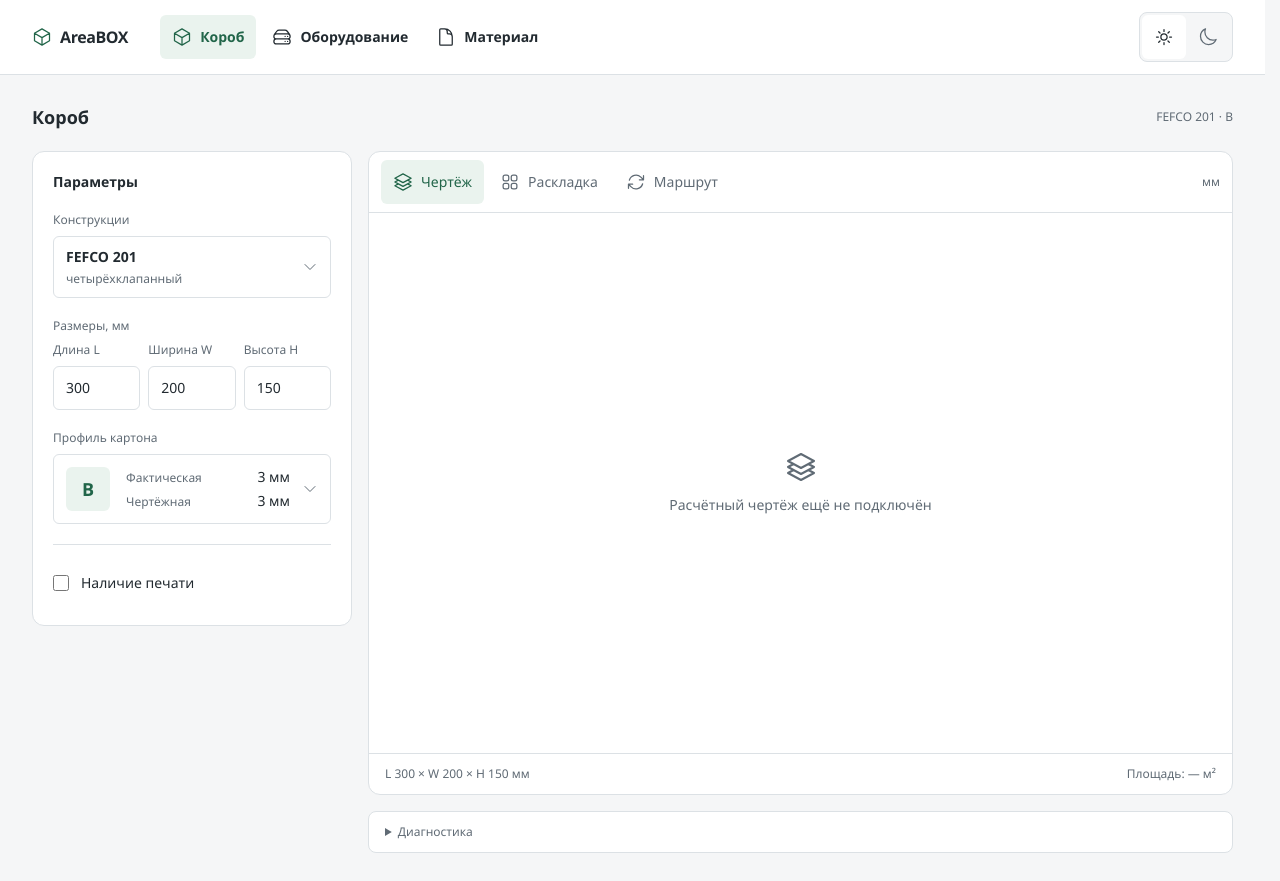
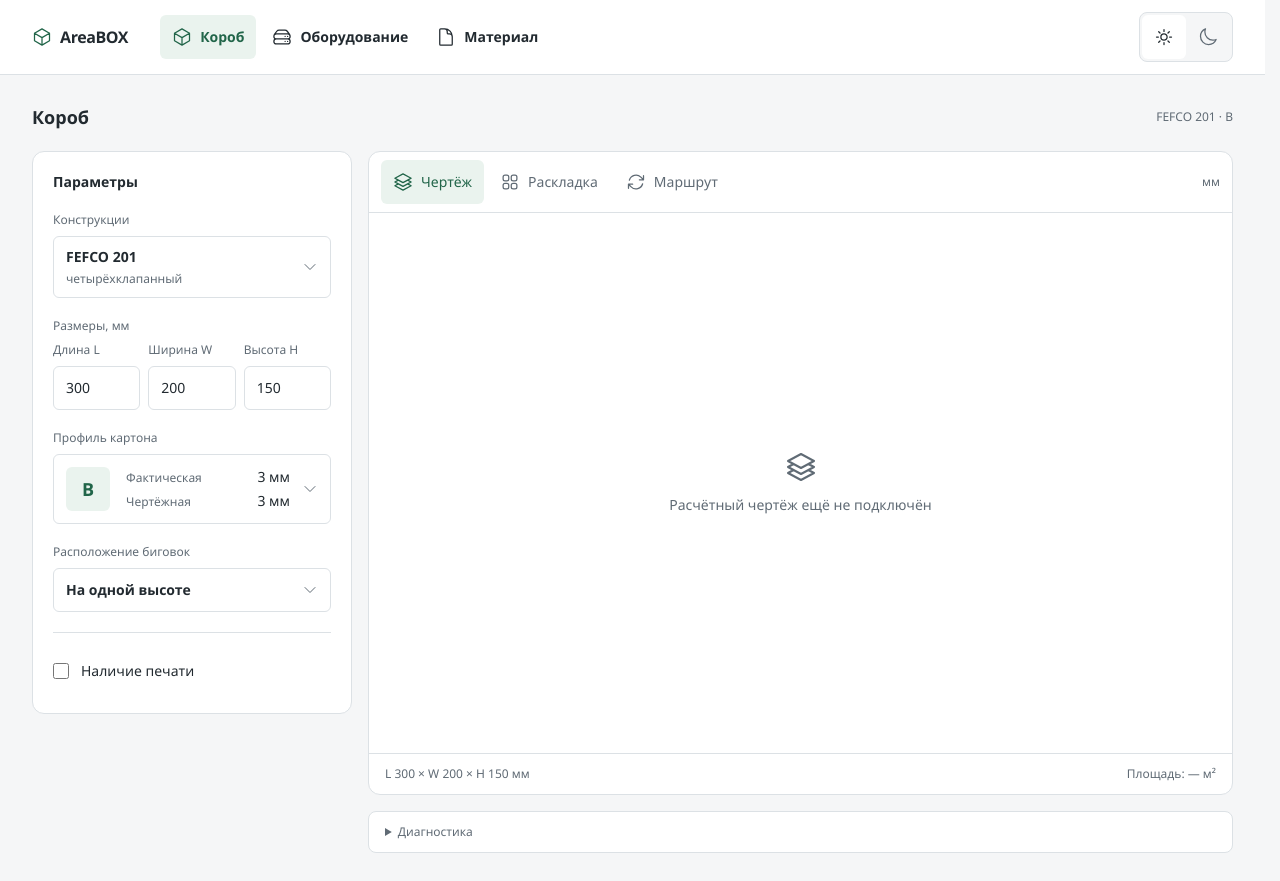
Before and after one commit to DemonicRous/areabox-vue, a Vue app: page / in a window 1280 px wide. Built offline with nearby package versions, Linux system fonts and the light colour scheme.

Commit message:
Add crease level selector before printing options

```diff
--- a/src/components/BoxDraftForm.vue
+++ b/src/components/BoxDraftForm.vue
@@ -4,6 +4,10 @@ import { useBoxDraft } from '../composables/useBoxDraft'
 import { designs, cardboardProfiles } from '../data/catalog'
 import CatalogSelect from './CatalogSelect.vue'
 import type { PrintType } from '../domain/types'
+const creaseOptions: { value: 'same' | 'different'; label: string }[] = [
+  { value: 'same', label: 'На одной высоте' },
+  { value: 'different', label: 'На разном уровне' },
+]
 const printOptions: { value: PrintType; label: string }[] = [
   { value: 'digital', label: 'Цифровая печать' },
   { value: 'flexo', label: 'Флексопечать' },
@@ -43,6 +47,7 @@ const errors = computed(() => {
         <label v-for="field in dimensions" :key="field.key" class="field">{{ field.label }}<input v-model.number="draft[field.key]" class="control tabular-nums" type="number" inputmode="decimal" :min="field.min" max="2500" step="1" :aria-invalid="typeof draft[field.key] !== 'number' || draft[field.key] < field.min || draft[field.key] > 2500 || (field.key === 'widthMm' && draft.widthMm > draft.lengthMm)" :aria-describedby="errors.length ? 'box-errors' : undefined" /></label>
       </div></fieldset>
       <CatalogSelect v-model="draft.profile" label="Профиль картона" :options="profileOptions" :columns="['Фактическая', 'Чертёжная']" />
+      <CatalogSelect v-model="draft.creaseLevel" label="Расположение биговок" :options="creaseOptions" />
       <div class="space-y-4 border-t border-line pt-4">
         <label class="flex min-h-11 cursor-pointer items-center gap-3 text-sm font-medium">
           <input v-model="draft.hasPrinting" type="checkbox" class="size-4 shrink-0 accent-accent" aria-controls="box-printing" />
--- a/src/composables/useBoxDraft.ts
+++ b/src/composables/useBoxDraft.ts
@@ -1,5 +1,5 @@
 import { reactive } from 'vue'
 import type { BoxInput } from '../domain/types'
 
-const draft = reactive<BoxInput>({ design: '0201', profile: 'B', lengthMm: 300, widthMm: 200, heightMm: 150, hasPrinting: false, printType: 'digital', printColors: 1 })
+const draft = reactive<BoxInput>({ design: '0201', profile: 'B', lengthMm: 300, widthMm: 200, heightMm: 150, creaseLevel: 'same', hasPrinting: false, printType: 'digital', printColors: 1 })
 export function useBoxDraft() { return draft }
--- a/src/domain/types.ts
+++ b/src/domain/types.ts
@@ -15,6 +15,7 @@ export interface BoxInput {
   widthMm: number
   heightMm: number
   hasPrinting: boolean
+  creaseLevel: 'same' | 'different'
   printType: PrintType
   printColors: number
 }
```
